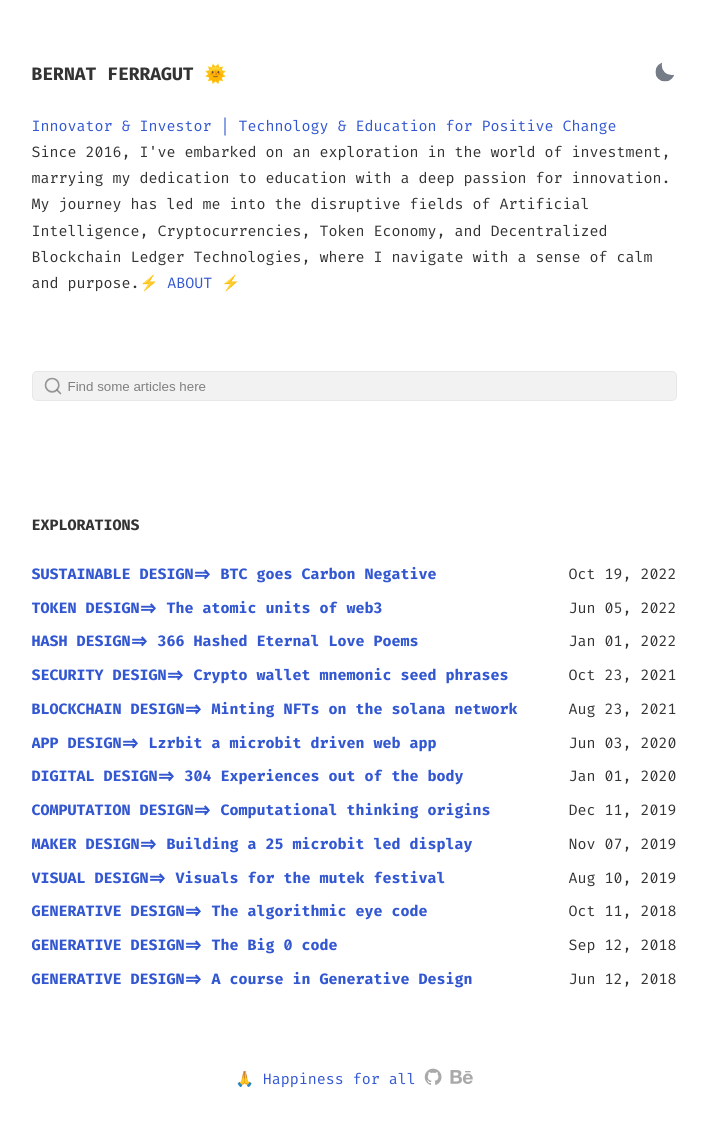
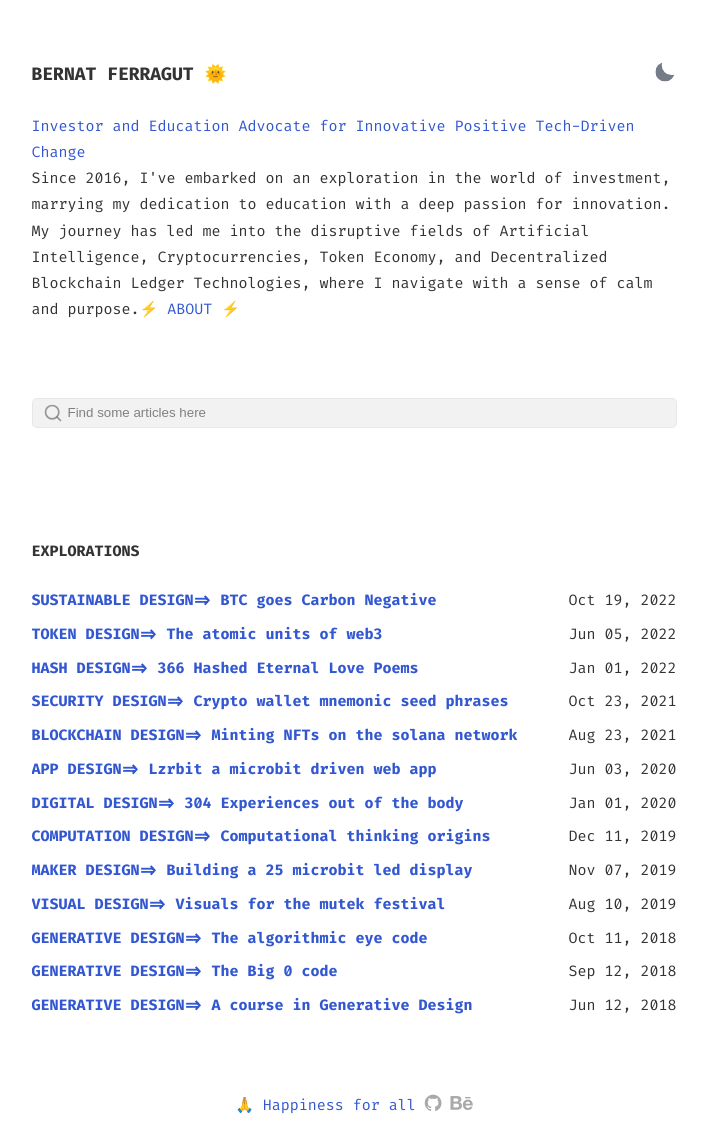
Before and after one commit to bernatferragut/WEB2, a Jekyll site: the page built from index.html, in a window 1280 px wide. Shown: the whole page, without its empty margins (286-994 px from the left). Built offline with Jekyll 4.4.1, drawn with Linux system fonts in a browser that asks for light colours; before the commit the page ends 1107 px from its top, so only the background shows below that.

Commit message:
Update index.html
Main change

```diff
--- a/index.html
+++ b/index.html
@@ -9,7 +9,7 @@ layout: default
         </button>
     </div>
     <div class="bio">
-        <a href"{{ site.baseurl }}/about"> Innovator & Investor | Technology & Education for Positive Change </a> <br>
+        <a href"{{ site.baseurl }}/about">Investor and Education Advocate for Innovative Positive Tech-Driven Change </a> <br>
         <p>Since 2016, I've embarked on an exploration in the world of investment, marrying my dedication to education with a deep passion for innovation. My journey has led me into the disruptive fields of Artificial Intelligence, Cryptocurrencies, Token Economy, and Decentralized Blockchain Ledger Technologies, where I navigate with a sense of calm and purpose.<a href="{{ site.baseurl }}/about">⚡ ABOUT ⚡</a></p>
     </div>
 </section>
```
